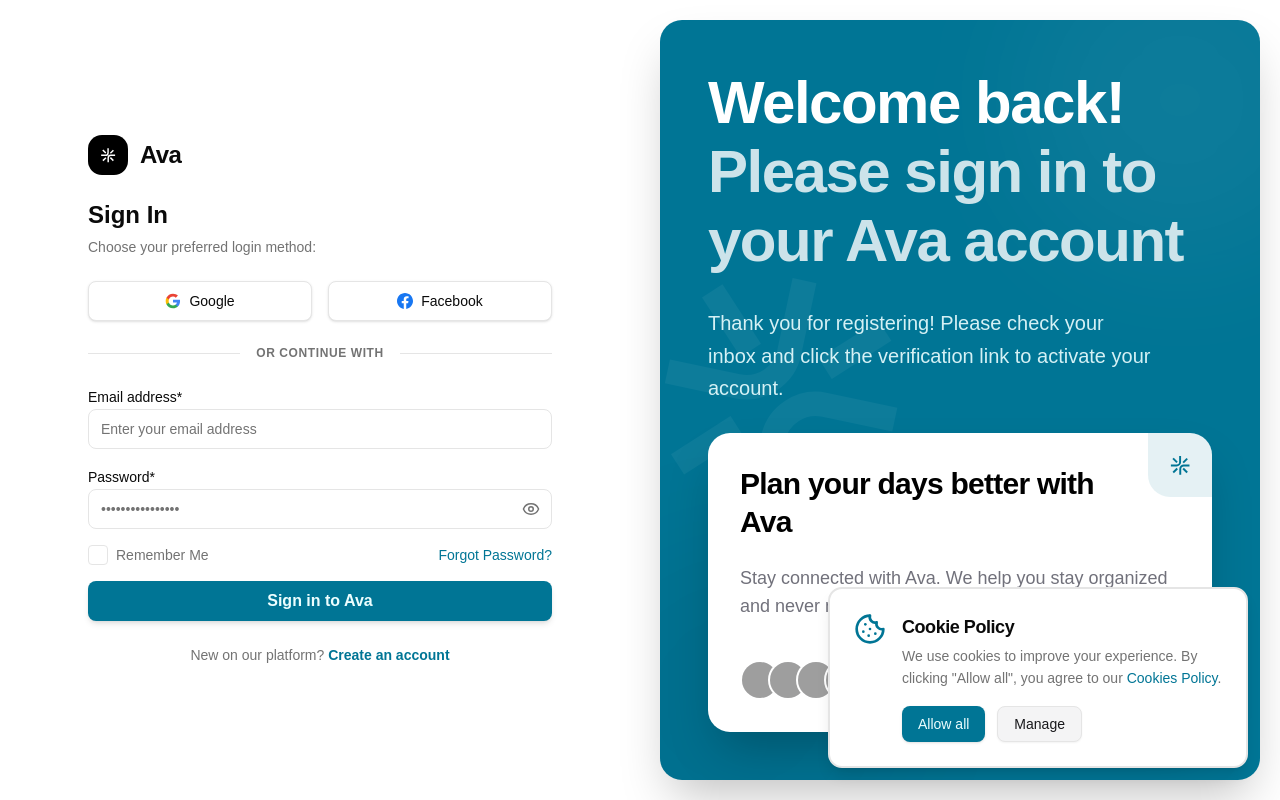
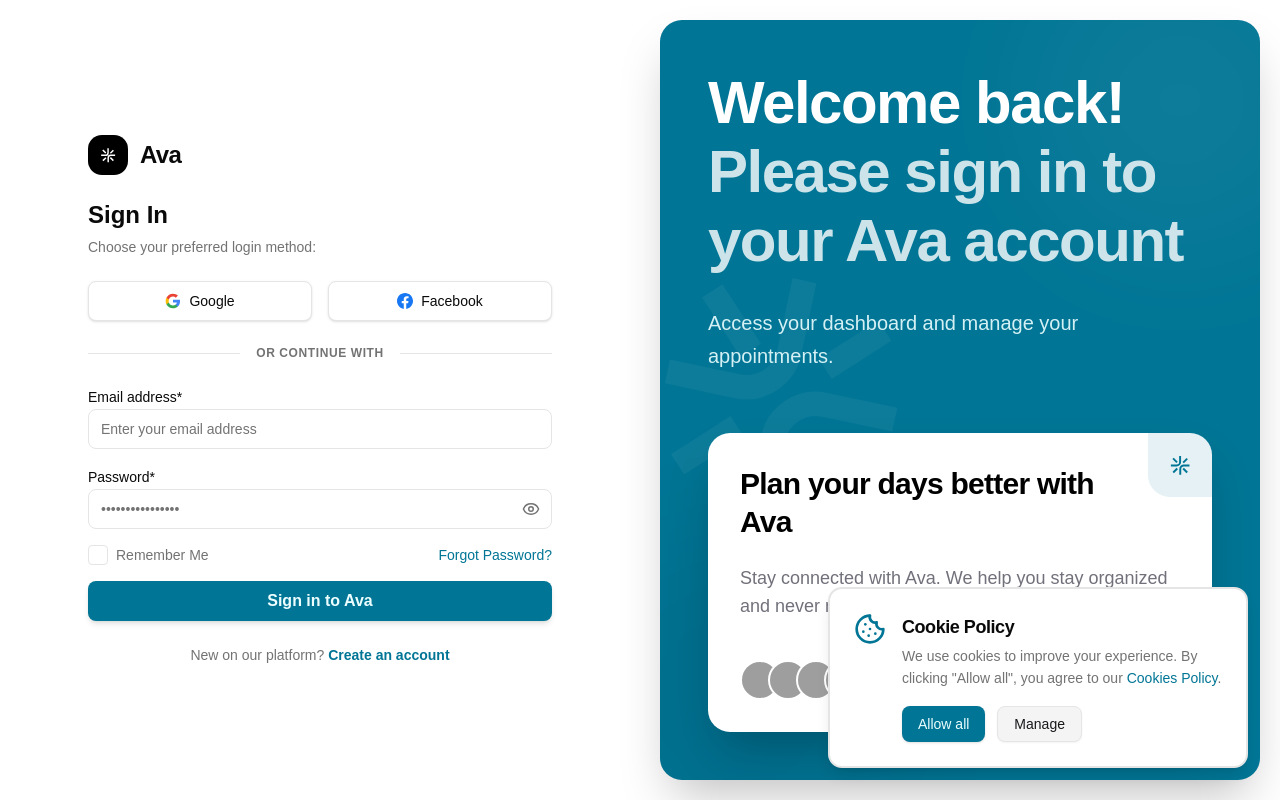
Before and after one commit to ericksouder-hub/vite-monorepo, a React (Vite) app in the folder apps/web/: page /login in a window 1280 px wide. Built offline with nearby package versions, Linux system fonts and the light colour scheme; grey boxes are pictures that could not be loaded.

Commit message:
feat: Add Login and Success pages to implement authentication and password reset success flows.

```diff
--- a/apps/web/src/pages/Login.tsx
+++ b/apps/web/src/pages/Login.tsx
@@ -11,7 +11,7 @@
     return (
         <AuthLayout
             title={<>Welcome back!<br /><span className="text-white/80">Please sign in to your Ava account</span></>}
-            description="Thank you for registering! Please check your inbox and click the verification link to activate your account."
+            description="Access your dashboard and manage your appointments."
             cardTitle="Plan your days better with Ava"
             cardDescription="Stay connected with Ava. We help you stay organized and never miss an appointment again."
             avatarSeedOffset={20}
```
